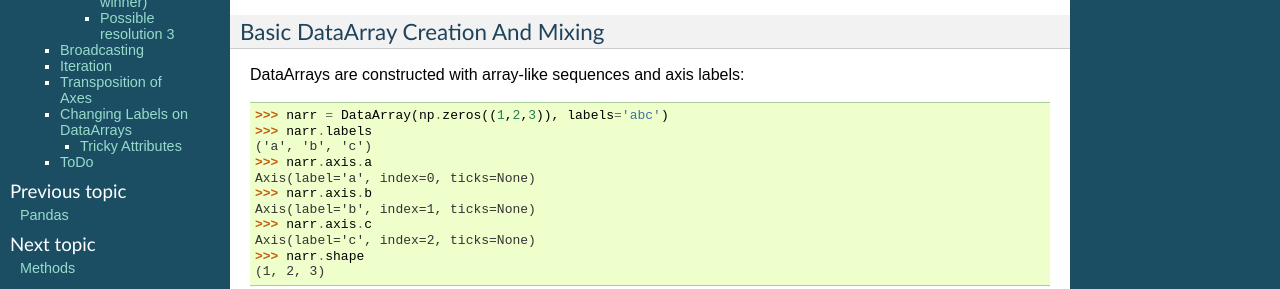
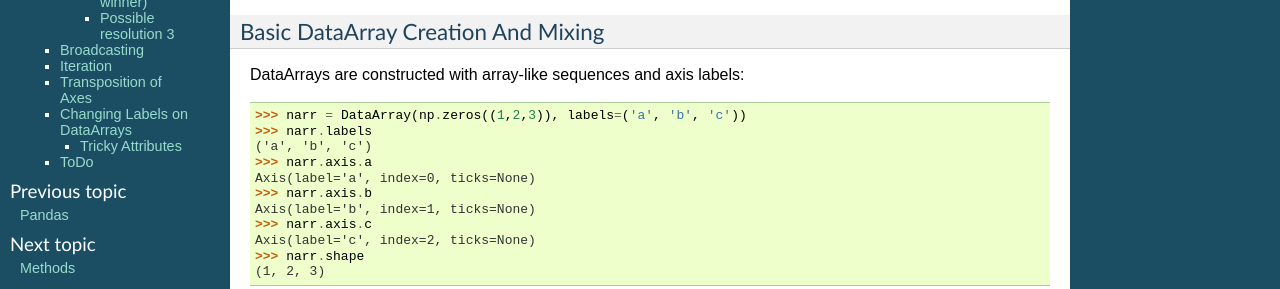
Before and after one commit to BIDS/datarray, a Sphinx documentation site: the page built from doc/source/basic_data_array.rst, in a window 1280 px wide and 900 px high. Shown: the part 320-609 px from the top of the window. Built offline with Sphinx 7.4.7, drawn with Linux system fonts in a browser that asks for light colours; formulas are drawn with MathJax 3.

Commit message:
Use a proper sequence for labels in documentation example.
We were (ab)using the fact that 'abc' iterates into ('a','b','c'), and
this is confusing enough for newcomers that it shouldn't be the first
example we provide.

```diff
--- a/doc/source/basic_data_array.rst
+++ b/doc/source/basic_data_array.rst
@@ -21,7 +21,7 @@ Basic DataArray Creation And Mixing
 
 DataArrays are constructed with array-like sequences and axis labels::
 
-  >>> narr = DataArray(np.zeros((1,2,3)), labels='abc')
+  >>> narr = DataArray(np.zeros((1,2,3)), labels=('a', 'b', 'c'))
   >>> narr.labels
   ('a', 'b', 'c')
   >>> narr.axis.a
```
